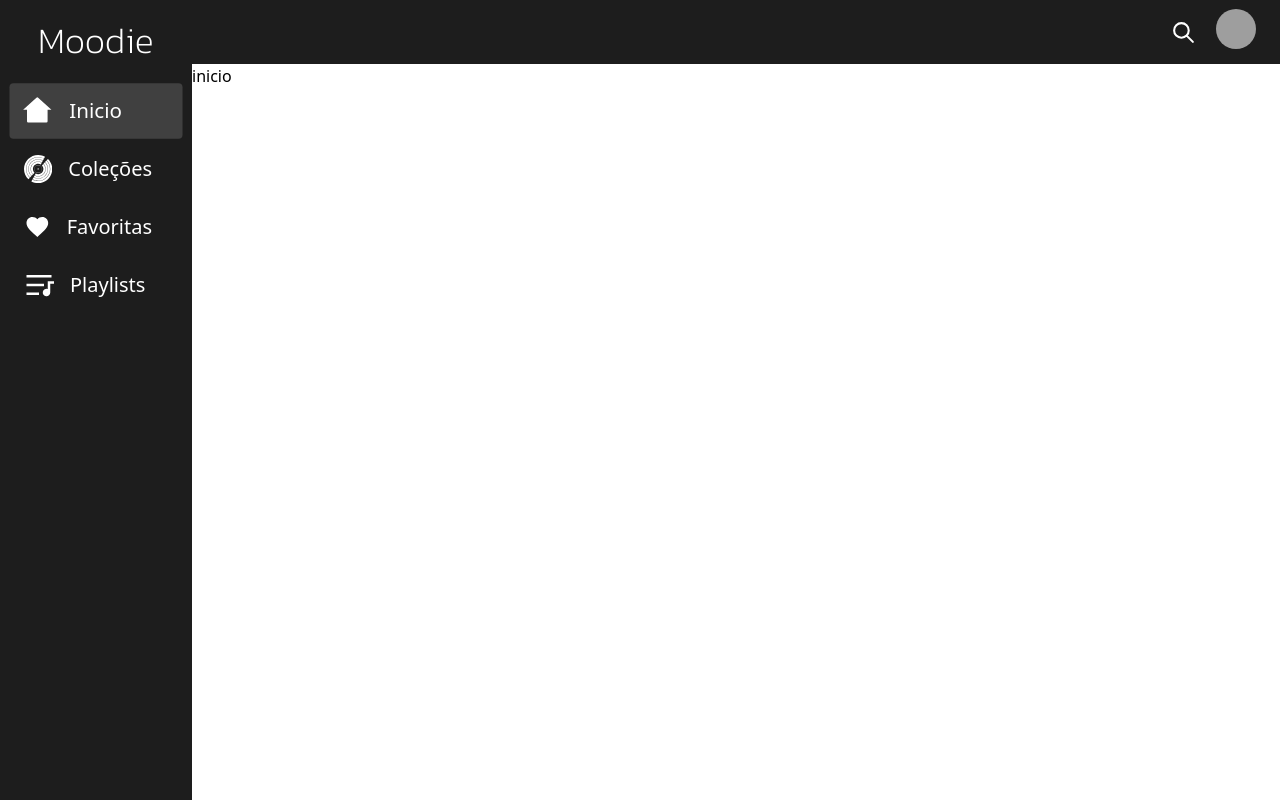
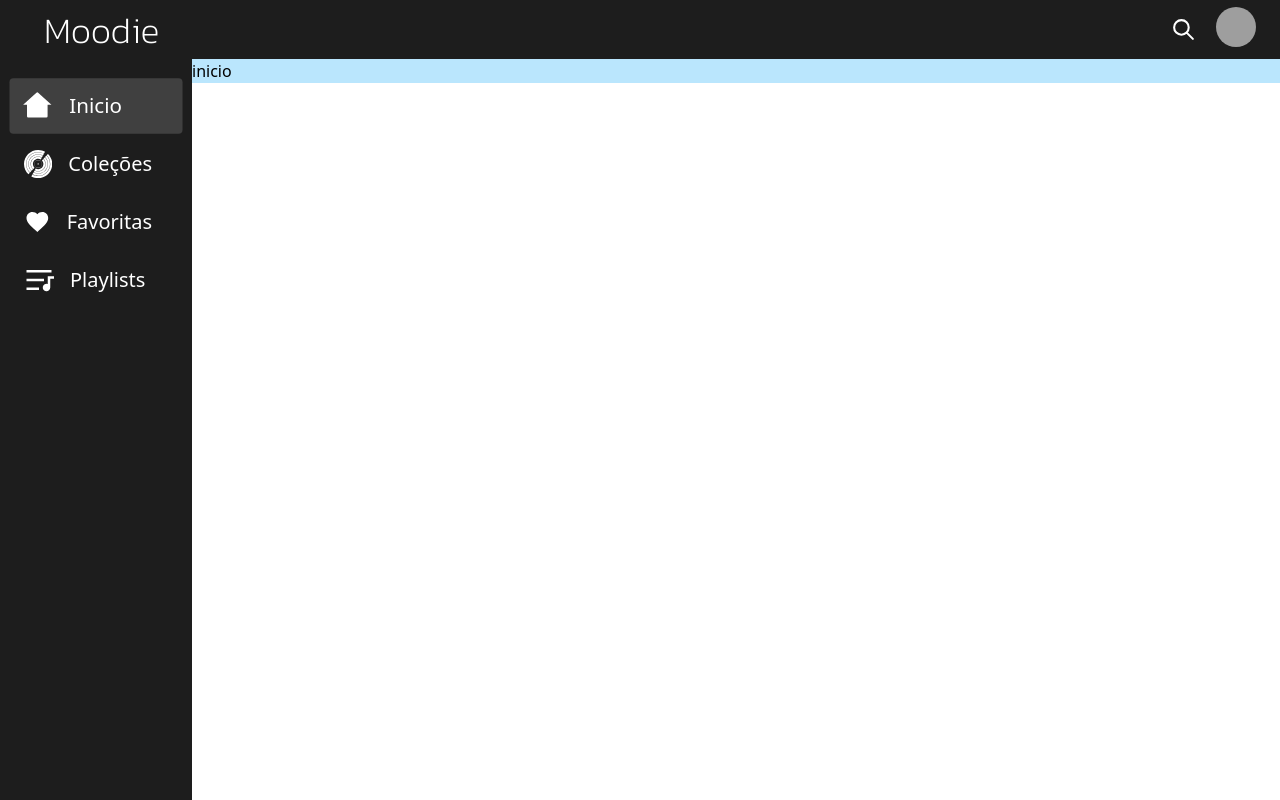
Before and after one commit to EddManBR/TCC, a React (Create React App) app: page / in a window 1280 px wide. Built offline with nearby package versions, Linux system fonts and the light colour scheme; grey boxes are pictures that could not be loaded; what tailwind-svg-import would draw is missing.

Commit message:
navbar arrumada e tela de musica

```diff
--- a/src/App.js
+++ b/src/App.js
@@ -7,20 +7,22 @@ import Login from "./screens/Login";
 import Favoritas from "./screens/Favoritas";
 import Playlists from "./screens/Playlists";
 import Perfil from "./screens/Perfil";
+import Musica from "./screens/Musica";
 
 function App() {
   return (
     <div>
       <Router>
         <Routes>
-          <Route path='/' element={<Layout/>}>
+          <Route path="/" element={<Layout/>}>
             <Route index element={<Inicio/>}/>
-            <Route path='/colecoes' element={<Colecoes/>}/>
+            <Route path="/colecoes" element={<Colecoes/>}/>
             <Route path="/playlists" element={<Playlists/>}/>
             <Route path="/favoritas" element={<Favoritas/>}/>
             <Route path="/perfil" element={<Perfil/>}/>
           </Route>
-          <Route path='/login' element={<Login/>}/>
+          <Route path="/login" element={<Login/>}/>
+          <Route path="/musica" element={<Musica/>}/>
         </Routes>
       </Router>
     </div>
--- a/src/components/shared/Head.js
+++ b/src/components/shared/Head.js
@@ -7,7 +7,9 @@ export default function Head() {
   const [isShowing, setIsShowing] = useState(false);
 
   return (
-    <div className="bg-[#1D1D1D] h-16 px-4 flex justify-end items-center">
+    <div className="text-white bg-[#1D1D1D] w-full h-16 px-4 flex justify-between items-center">
+      <div className='flex text-4xl pl-7 flex-col items-center font-Kanit'><a href='/'>Moodie</a></div>
+      <div className="flex items-center">
         <Transition show={isShowing}>
           <input
             name="pesquisa"
@@ -18,7 +20,7 @@ export default function Head() {
         </Transition>
         <button
           onClick={() => setIsShowing((isShowing) => !isShowing)}
-        className="text-white text-[25px] px-3"
+          className="text-[25px] px-3"
         >
           <HiOutlineSearch />
         </button>
@@ -28,10 +30,7 @@ export default function Head() {
               <span className="sr-only">Open user menu</span>
               <div
                 className="h-10 w-10 rounded-full bg-neutral-700 bg-cover bg-center"
-              style={{
-                backgroundImage:
-                  'url("https://source.unsplash.com/80x80?face")',
-              }}
+                style={{backgroundImage:'url("https://source.unsplash.com/80x80?face")'}}
               >
                 <span className="sr-only">Perfil</span>
               </div>
@@ -42,10 +41,9 @@ export default function Head() {
               <Menu.Item>
                 {({ active }) => (
                   <a
-                  className={`${
-                    active ? "bg-violet-500 text-white" : "text-gray-900"
-                  } group flex w-full items-center rounded-md px-2 py-2 text-sm`}
-                  ><Link to='/perfil'>
+                    className={`${active ? "bg-violet-500 text-white" : "text-gray-900"} group flex w-full items-center rounded-md px-2 py-2 text-sm`}
+                  >
+                    <Link to='/perfil'>
                       Edit
                     </Link>
                   </a>
@@ -54,9 +52,7 @@ export default function Head() {
               <Menu.Item>
                 {({ active }) => (
                   <button
-                  className={`${
-                    active ? "bg-violet-500 text-white" : "text-gray-900"
-                  } group flex w-full items-center rounded-md px-2 py-2 text-sm`}
+                    className={`${active ? "bg-violet-500 text-white" : "text-gray-900"} group flex w-full items-center rounded-md px-2 py-2 text-sm`}
                   >
                     Duplicate
                   </button>
@@ -66,5 +62,6 @@ export default function Head() {
           </Menu.Items>
         </Menu>
       </div>
+    </div>
   );
 }
--- a/src/components/shared/Layout.js
+++ b/src/components/shared/Layout.js
@@ -5,11 +5,11 @@ import Head from './Head'
 
 export default function Layout() {
   return (
-    <div className='flex flex-row h-screen w-screen overflow-hidden'>
-        <Sidebar/>
-        <div className='flex-1'>
-            <Head/>
-            <div>{<Outlet/>}</div>
+    <div className='flex flex-col h-screen w-screen overflow-hidden'>
+        <Head/>
+        <div className='flex h-full'>
+          <Sidebar/>
+            <div className='h-full w-full'>{<Outlet/>}</div>
         </div>
     </div>
   )
--- a/src/components/shared/Sidebar.js
+++ b/src/components/shared/Sidebar.js
@@ -9,7 +9,6 @@ import { IoMdHeart } from 'react-icons/io'
 export default function sidebar() {
   return (
     <div className='bg-[#1D1D1D] w-[15%] h-full p-3 flex flex-col text-white'>
-      <div className='flex flex-col text-4xl pt-2 pb-4 items-center font-Kanit'><span>Moodie</span></div>
       <div className='flex-1 flex gap-1 flex-col items-right font-light py-2'>
         <SidebarButtons title="Inicio" to="/" icon={<RiHome2Fill/>}/>
         <SidebarButtons title="Coleções" to="/colecoes" icon={<SiDiscogs/>}/>
--- a/src/screens/Inicio.js
+++ b/src/screens/Inicio.js
@@ -2,7 +2,7 @@ import React from 'react'
 
 export default function Inicio() {
   return (
-    <div>
+    <div className='bg-sky-200'>
       inicio
     </div>
   )
--- a/src/screens/Login.js
+++ b/src/screens/Login.js
@@ -2,10 +2,12 @@ import React from 'react'
 import { LockClosedIcon } from '@heroicons/react/20/solid'
 //import { lockOpenIcon } from '@heroicons/react/20/solid'
 import { FcGoogle } from 'react-icons/fc'
+import Head from '../components/shared/Head'
 
 export default function Login() {
   return (
-    <div className='relative w-full h-screen bg-gray-800'>
+      <div className='flex flex-col relative w-screen h-screen bg-gray-800'>
+        <Head/>
         <div className='flex justify-center items-center h-full'>
             <form className='p-8 px-8 max-w-[400px] w-full mx-auto rounded-2xl bg-[#7b5cc9]'>
                 <h1 className='text-2xl font-bold text-center text-white'>Para continuar, faça login no Moodie</h1>
--- /dev/null
+++ b/src/screens/Musica.js
@@ -0,0 +1,20 @@
+import React from 'react'
+import Head from '../components/shared/Head'
+
+export default function Musica() {
+  return (
+    <div className='flex flex-col bg-black'>
+        <Head/>
+        <div className='flex h-[calc(100vh-4rem)] w-screen bg-neutral-500 rounded-t-[2.5rem] box-border'>
+          <div className='w-1/3'>Musicaa</div>
+          <div className='flex flex-shrink flex-col px-12 w-1/3 bg-violet-900 relative rounded-t-[2.5rem] box-border items-center'>
+            <button className='flex justify-center bg-white my-4 p-1 text-xs w-[80px] rounded-3xl'/>
+            <div className='flex sm:flex-row flex-col pt-16 pb-6'>
+              <img className='overflow-hidden bg-white w-min-10w-80 h-80 bg-cover bg-center' src="https://source.unsplash.com/80x80?face"/>
+            </div>
+            <label className='text-5xl font-extrabold text-white'>musica</label>
+          </div>
+        </div>
+    </div>
+  )
+}
```
Lines whose indentation alone changed are shown as unchanged.
